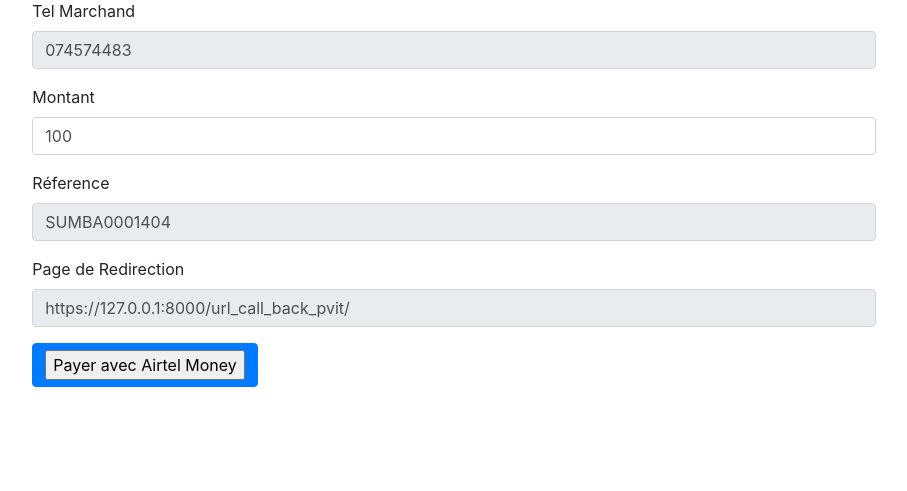
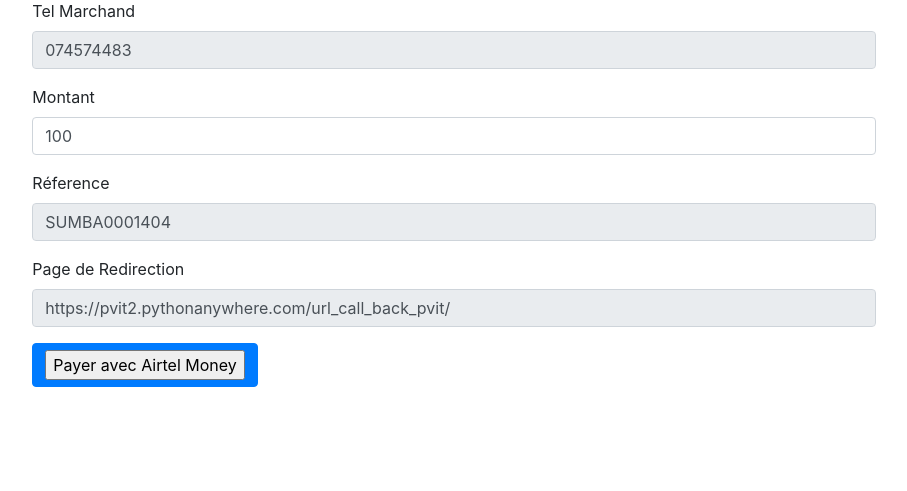
Before and after one commit to yannickaboh/PVIT2, a Django app: page / in a window 1280 px wide. Shown: the part 153-644 px from the top of the page, without its empty margins (186-1093 px from the left). Run offline with Django 3.2, Linux system fonts and the light colour scheme; some libraries are stand-ins or nearby versions.

Commit message:
templates index.html

```diff
--- a/paiement/templates/paiement/index.html
+++ b/paiement/templates/paiement/index.html
@@ -30,7 +30,7 @@
           </div>
           <div class="form-group">
             <label for="redirect">Page de Redirection</label>
-            <input type="text" readonly class="form-control" id="redirect" name="redirect" value="https://127.0.0.1:8000/url_call_back_pvit/">
+            <input type="text" readonly class="form-control" id="redirect" name="redirect" value="https://pvit2.pythonanywhere.com/url_call_back_pvit/">
           </div>
 
           <button type="submit" class="btn btn-primary">
```
